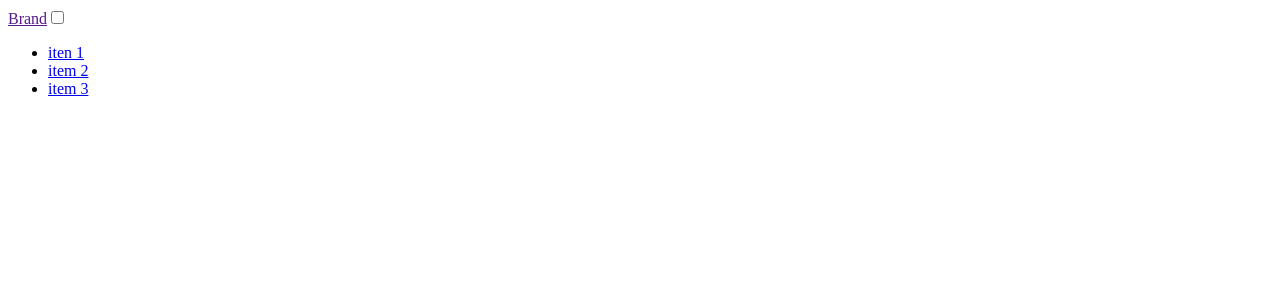
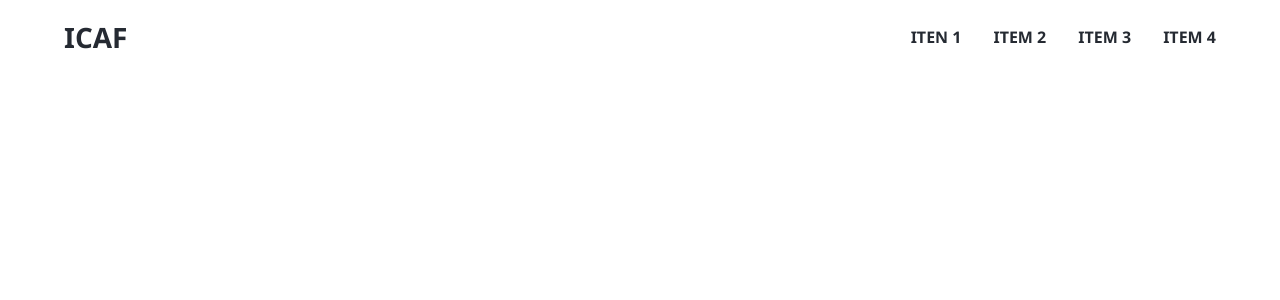
Before and after one commit to akilaliyanage/ICAF-frontend, a React (Vite) app: page / in a window 1280 px wide. Shown: the top 300 px of the page. Built offline with nearby package versions, Linux system fonts and the light colour scheme.

Commit message:
Signed-off-by: akila liyanage <mlakilaliyanage@gmail.com>

```diff
--- /dev/null
+++ b/assets/css/Landing_Page/index.scss
@@ -0,0 +1,210 @@
+$color-white: #ffffff;
+$color-black: #252a32;
+$color-light: #f1f5f8;
+$color-red: #d32f2f;
+$color-blue: #148cb8;
+
+* {
+  padding: 0;
+  margin: 0;
+  box-sizing: border-box;
+  list-style: none;
+  text-decoration: none;
+  -moz-osx-font-smoothing: grayscale;
+	-webkit-font-smoothing: antialiased;
+	text-rendering: optimizeLegibility;
+}
+
+body {
+  font-family: "Segoe UI", Tahoma, Geneva, Verdana, sans-serif;
+  font-size: 1rem;
+  font-weight: normal;
+  line-height: 1.5;
+  color: $color-black;
+  background: $color-white;
+}
+
+.akila-hidden {
+  display: none;
+}
+
+.akila-header {
+  width: 100%;
+  height: 100vh;
+  background-size: cover;
+  background-position: center center;
+  background-repeat: no-repeat;
+
+  .akila-navbar {
+    display: flex;
+    flex-direction: row;
+    flex: 1;
+    flex-basis: auto;
+    justify-content: space-between;
+    align-items: center;
+    max-width: 90rem;
+    width: 100%;
+    padding: 1rem 4rem;
+    margin: 0 auto;
+
+    .akila-brand {
+      font-family: inherit;
+      font-size: 1.75rem;
+      font-weight: 700;
+      line-height: inherit;
+      text-transform: uppercase;
+      color: $color-black;
+    }
+
+    .akila-menu {
+      display: flex;
+      flex-direction: row;
+      flex: 1;
+      flex-basis: auto;
+      justify-content: center;
+      align-items: center;
+
+      &-item {
+        &:not(:first-child) {
+          margin-left: 2rem;
+        }
+
+        a {
+          font-family: inherit;
+          font-size: 1rem;
+          font-weight: 700;
+          line-height: inherit;
+          color: $color-black;
+          text-transform: uppercase;
+        }
+      }
+    }
+  }
+}
+
+@media only screen and (max-width: 768px) {
+  .akila-header {
+    .akila-navbar {
+      padding: 1rem 2rem;
+      margin: 0 auto;
+
+      .akila-wrapper {
+        position: fixed;
+        top: 0;
+        left: 0;
+        width: 100%;
+        height: 100%;
+        z-index: -1;
+        opacity: 0;
+        background: $color-light;
+        transition: all 0.3s ease;
+
+        .akila-menu {
+          display: flex;
+          flex-direction: column;
+          position: absolute;
+          top: 25%;
+          width: 100%;
+          transform: translateY(-50%);
+
+          &-item {
+            padding-bottom: 1rem;
+            width: 100%;
+            text-align: left;
+
+            &:nth-child(1) a {
+              transition-delay: 0.2s;
+            }
+            &:nth-child(2) a {
+              transition-delay: 0.3s;
+            }
+            &:nth-child(3) a {
+              transition-delay: 0.4s;
+            }
+            &:nth-child(4) a {
+              transition-delay: 0.5s;
+            }
+
+            &:not(:first-child) {
+              margin-left: 0;
+            }
+
+            a {
+              padding: 1rem 2rem;
+              opacity: 0;
+              color: $color-black;
+              font-size: 1rem;
+              font-weight: 600;
+              transform: translateX(-20px);
+              transition: all 0.3s ease-in-out;
+            }
+          }
+        }
+      }
+
+      .akila-nav-toggle {
+        display: block;
+        position: fixed;
+        right: 1rem;
+        top: 1rem;
+        width: 2.5rem;
+        height: 2.5rem;
+        cursor: pointer;
+        z-index: 999;
+
+        span {
+          display: block;
+          width: 20px;
+          height: 2px;
+          background: $color-black;
+          border-radius: 2px;
+          margin-left: 14px;
+
+          &:nth-child(1) {
+            margin-top: 16px;
+          }
+          &:nth-child(2) {
+            margin-top: 4px;
+            opacity: 1;
+          }
+          &:nth-child(3) {
+            margin-top: 4px;
+          }
+        }
+      }
+
+      #nav:checked + .akila-nav-toggle {
+        transform: rotate(45deg);
+
+        span {
+          background: $color-black;
+          transition: transform 0.5s ease;
+
+          &:nth-child(1) {
+            transform: translateY(6px) rotate(180deg);
+          }
+          &:nth-child(2) {
+            opacity: 0;
+          }
+          &:nth-child(3) {
+            transform: translateY(-6px) rotate(90deg);
+          }
+        }
+      }
+
+      #nav:checked ~ .akila-wrapper {
+        z-index: 99;
+        opacity: 1;
+
+        .akila-menu {
+          &-item {
+            a {
+              opacity: 1;
+              transform: translateX(0);
+            }
+          }
+        }
+      }
+    }
+  }
+}
--- a/components/landing_page/NavBar.jsx
+++ b/components/landing_page/NavBar.jsx
@@ -1,4 +1,5 @@
 import React, { Component } from 'react'
+import '../../assets/css/Landing_Page/index.scss'
 class NavBar extends Component {
     constructor(props) {
         super(props);
@@ -8,7 +9,7 @@ class NavBar extends Component {
     }
 
     componentDidMount() {
-        var navbar_items = ["iten 1", "item 2", "item 3"];
+        var navbar_items = ["iten 1", "item 2", "item 3","item 4"];
 
         this.setState({ navbar_items: navbar_items });
     }
@@ -18,7 +19,7 @@ class NavBar extends Component {
         return (
             <div className='akila-header'>
                 <nav className='akila-navbar'>
-                    <a href="" className='akila-brand'>Brand</a>
+                    <a href="" className='akila-brand'>ICAF</a>
                     <input type="checkbox" id="nav" className='akila-hidden' />
                     <label htmlFor="nav" className='akila-nav-toggle'>
                         <span></span>
--- a/package.json
+++ b/package.json
@@ -19,9 +19,11 @@
   },
   "homepage": "https://github.com/akilaliyanage/ICAF-frontend#readme",
   "devDependencies": {
+    "@parcel/transformer-sass": "^2.0.0-beta.2",
     "parcel": "^2.0.0-beta.2"
   },
   "dependencies": {
+    "node-sass": "^5.0.0",
     "react": "^17.0.2",
     "react-dom": "^17.0.2",
     "react-router-dom": "^5.2.0"
```
Also changed, not shown: 7 other files (tests, documents, lock files or other folders).
